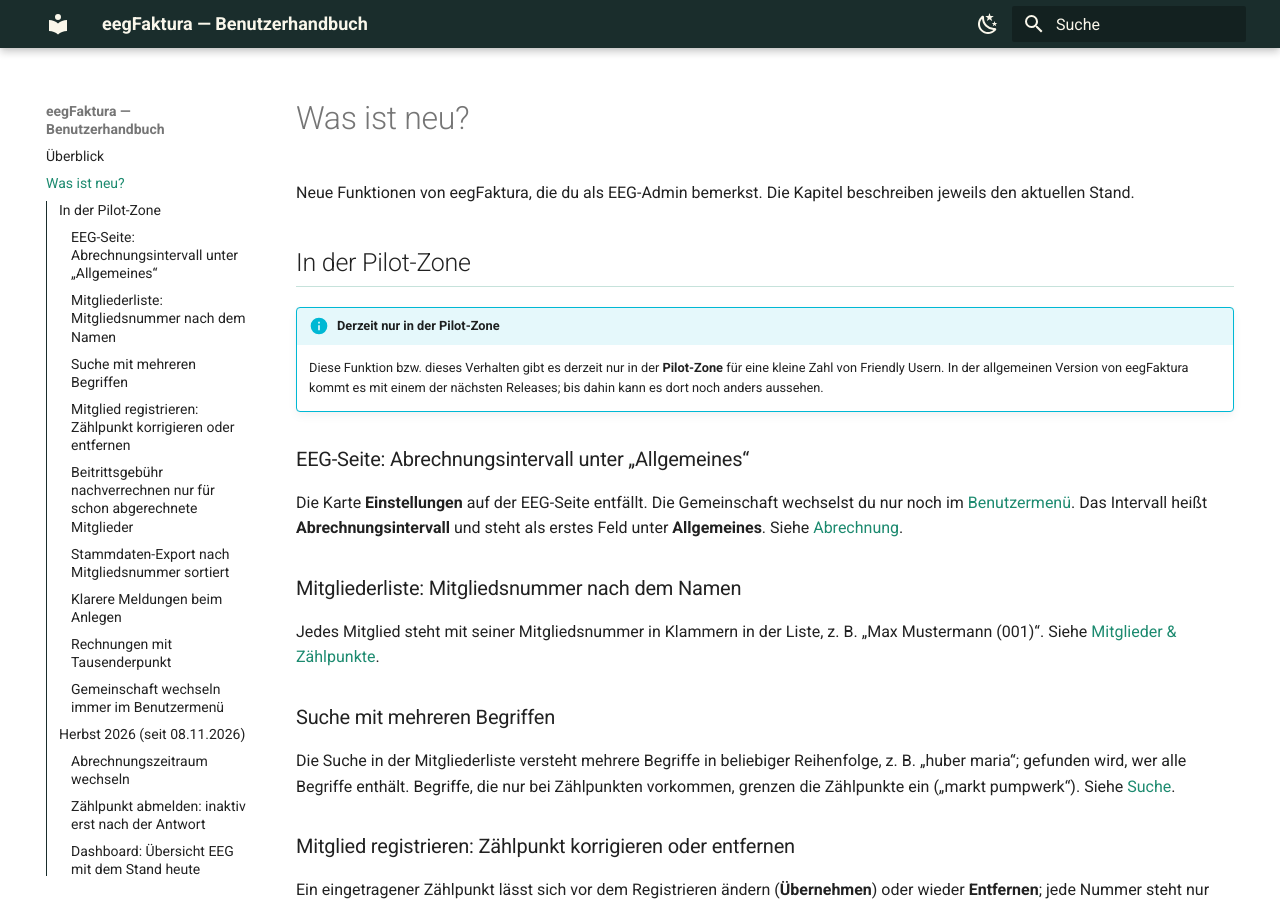
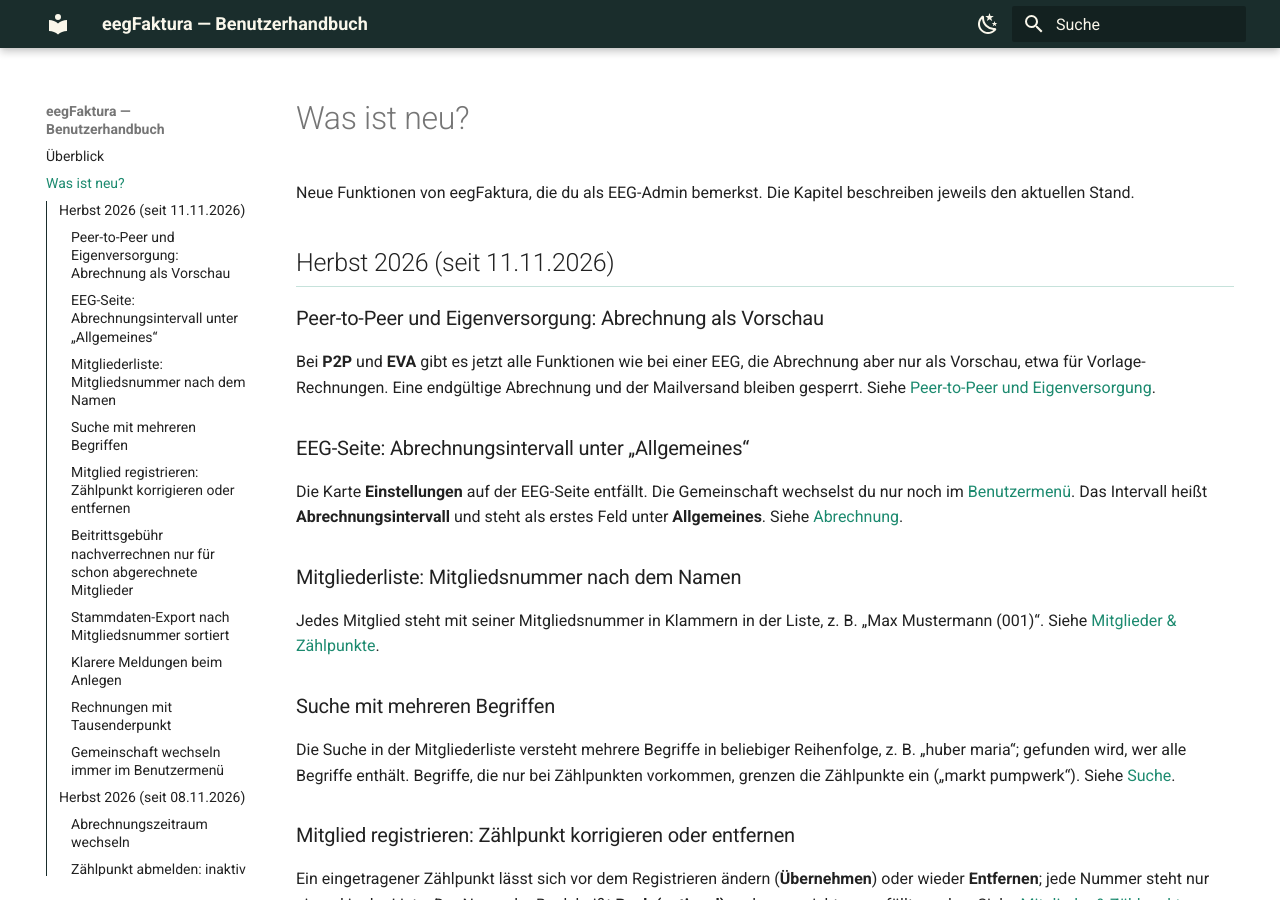
Before and after one commit to eegfaktura/eegfaktura-user-guide, an MkDocs documentation site: the page built from docs/changelog.md, in a window 1280 px wide and 900 px high. Built offline with MkDocs 1.6.1 and Material for MkDocs 9.7.7, drawn with Linux system fonts in a browser that asks for light colours.

Commit message:
docs: Pilot-Hinweise entfernt (Prod 11.11.2026) (#15)
* docs: remove pilot hints after the prod release of 11.11.2026

Co-Authored-By: Claude Opus 5.5 <noreply@anthropic.com>

* docs: P2P and EVA get billing as a preview only (platform#255)

Co-Authored-By: Claude Opus 5.5 <noreply@anthropic.com>

---------

Co-authored-by: Claude Opus 5.5 <noreply@anthropic.com>

```diff
--- a/docs/01-anmeldung.md
+++ b/docs/01-anmeldung.md
@@ -139,10 +139,10 @@ Liegt noch kein Wert vor, steht „unbekannt“.
 
 ### Peer-to-Peer und Eigenversorgung
 
-Für Gemeinschaften mit dem Modell **P2P** oder **EVA** bietet eegFaktura keine Abrechnung an. Es fehlen deshalb der
-Menüpunkt **Tarife**, die Abrechnung und die Rechnungen, die Tarifauswahl bei Mitgliedern und Zählpunkten, die
-Lastschrift-Felder, die Abrechnungseinstellungen, der Abrechnungszeitraum, die Creditor-ID, die Rechnungs-Mail unter
-**E-Mail-Texte** und auf dem Dashboard die **Tarife** der Übersicht EEG und die **Energiemengen**. Energiedaten,
+Für Gemeinschaften mit dem Modell **P2P** oder **EVA** gibt es alle Funktionen wie bei einer EEG, die Abrechnung aber
+nur als **Vorschau**: Du kannst Tarife anlegen und zuweisen, eine [Vorschau erstellen](05-abrechnung.md#vorschau-erstellen)
+und die Belege als ZIP oder Excel herunterladen, etwa als Vorlage-Rechnungen. Eine endgültige Abrechnung gibt es nicht;
+statt **Abrechnung durchführen** steht ein Hinweis, und es werden keine Rechnungen per Mail verschickt. Energiedaten,
 Zählpunkte und Prozesse funktionieren wie bei einer BEG: Zählpunkte können bei mehreren Netzbetreibern liegen, und
 **Zählpunktliste anfordern** fragt nach dem Netzbetreiber.
 
--- a/docs/02-mitglieder-zaehlpunkte.md
+++ b/docs/02-mitglieder-zaehlpunkte.md
@@ -21,8 +21,6 @@ Der Balken unter dem Wert zeigt den Anteil des Zählpunkts.
 | Plus | **Neues Mitglied** anlegen (siehe unten) |
 
 ### Suche
-
---8<-- "pilot.md"
 
 Die Lupe oben blendet ein Suchfeld ein; die Liste filtert beim Tippen. Gesucht wird in Nachname, Vorname,
 Mitgliedsnummer und E-Mail des Mitglieds sowie in Zählpunktnummer und Anlagenname seiner Zählpunkte.
@@ -222,8 +220,6 @@ Einen ungültigen Zählpunkt, der nie angemeldet wurde, kannst du hier mit **Lö
 
 ### Zählpunkt vor dem Registrieren ändern oder entfernen
 
---8<-- "pilot.md"
-
 Einen schon eingetragenen Zählpunkt kannst du vor dem **Registrieren** noch korrigieren: Klicke auf seine Karte, ändere
 die Angaben und klicke auf **Übernehmen**. **Entfernen** nimmt ihn wieder aus der Liste. Jede Zählpunktnummer steht
 nur einmal in der Liste: Trägst du eine Nummer ein, die schon dasteht, ersetzt der neue Eintrag den alten.
--- a/docs/05-abrechnung.md
+++ b/docs/05-abrechnung.md
@@ -110,6 +110,9 @@ Die Vorschau erstellt Belege mit dem Zusatz „Vorschau“ und ohne Nummern:
 
 ## Abrechnung durchführen
 
+Bei Gemeinschaften mit dem Modell **P2P** oder **EVA** gibt es nur die Vorschau, keine endgültige Abrechnung (siehe
+[Peer-to-Peer und Eigenversorgung](01-anmeldung.md#peer-to-peer-und-eigenversorgung)).
+
 Passt die Vorschau, klicke auf **Abrechnung durchführen**. Die endgültigen Belege werden dabei **neu berechnet** — mit
 den Tarifen, Stammdaten und Energiedaten im Moment des Klicks. Hat sich seit
 der Vorschau etwas geändert, erstelle sie mit **Vorschau Akt.** direkt davor neu. eegFaktura prüft noch einmal und
@@ -191,8 +194,6 @@ Belege mit „Vorschau“ im Namen stammen aus einer Vorschau und sind nicht gü
 
 ## Abrechnungsintervall wechseln {#abrechnungszeitraum-wechseln}
 
---8<-- "pilot.md"
-
 Ob deine Gemeinschaft monatlich, vierteljährlich, halbjährlich oder jährlich abrechnet, stellst du auf der
 **EEG-Seite** unter **Allgemeines → Abrechnungsintervall** ein. Ändern können das nur EEG-Admins.
 
--- a/docs/changelog.md
+++ b/docs/changelog.md
@@ -3,9 +3,13 @@
 Neue Funktionen von eegFaktura, die du als EEG-Admin bemerkst. Die Kapitel beschreiben jeweils den aktuellen
 Stand.
 
-## In der Pilot-Zone
+## Herbst 2026 (seit 11.11.2026)
 
---8<-- "pilot.md"
+### Peer-to-Peer und Eigenversorgung: Abrechnung als Vorschau
+
+Bei **P2P** und **EVA** gibt es jetzt alle Funktionen wie bei einer EEG, die Abrechnung aber nur als Vorschau, etwa für
+Vorlage-Rechnungen. Eine endgültige Abrechnung und der Mailversand bleiben gesperrt.
+Siehe [Peer-to-Peer und Eigenversorgung](01-anmeldung.md#peer-to-peer-und-eigenversorgung).
 
 ### EEG-Seite: Abrechnungsintervall unter „Allgemeines“
 
```
Also changed, not shown: CHANGELOG.md (+5 -0 lines).
